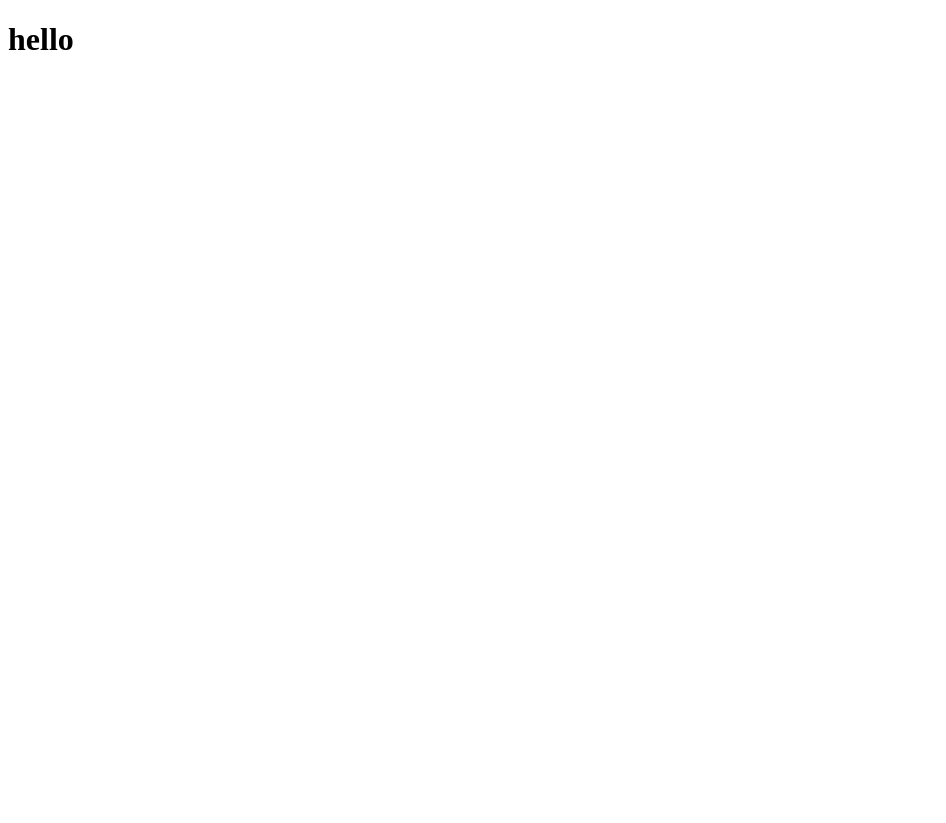
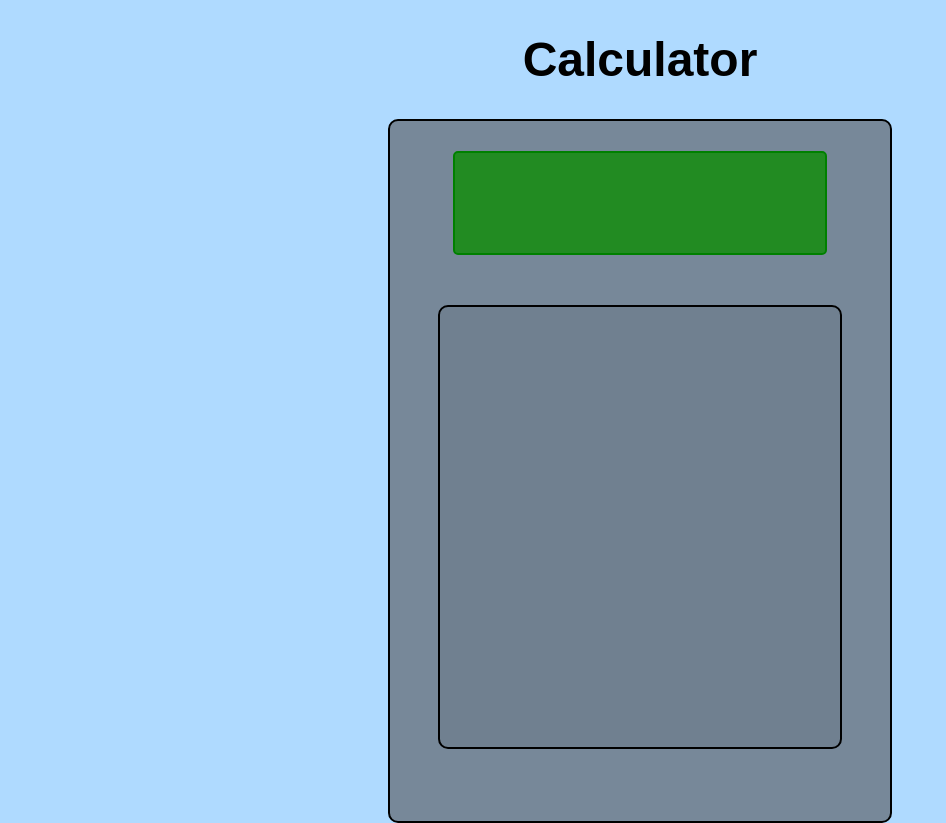
Before and after one commit to Evanp215/calculator, a plain HTML site: page index.html in a window 1280 px wide. Shown: the whole page, without its empty margins (0-946 px from the left). Before the commit the page ends 800 px from the top, so only its background shows below. Drawn offline with Linux system fonts and the light colour scheme.

Commit message:
Created html and css calculator container and styles

```diff
--- a/index.html
+++ b/index.html
@@ -7,6 +7,10 @@
     <script src="script.js" defer></script>
   </head>
   <body>
-    <h1>hello</h1>
+    <h1 id="header">Calculator</h1>
+    <div id="calc-container">
+      <div id="calc-screen"></div>
+      <div id="calc-button-container"></div>
+    </div>
   </body>
 </html>
--- a/styles.css
+++ b/styles.css
@@ -0,0 +1,38 @@
+body {
+  margin: 0;
+  padding: 0;
+  display: flex;
+  flex-direction: column;
+  align-items: center;
+  background-color:rgb(175, 218, 255);
+}
+#header {
+  font-family: Arial, Helvetica, sans-serif;
+  font-size: 48px;
+}
+#calc-container {
+  border: 2px solid black;
+  border-radius: 10px;
+  width: 500px;
+  height: 700px;
+  display: flex;
+  flex-direction: column;
+  align-items: center;
+  background-color:lightslategray;
+}
+#calc-screen {
+  border: 2px solid green;
+  border-radius: 5px  ;
+  width: 370px;
+  height: 100px;
+  margin-top: 30px;
+  background-color:forestgreen;
+}
+#calc-button-container {
+  border: 2px solid black;
+  border-radius: 10px;
+  margin-top: 50px;
+  width: 400px;
+  height: 440px;
+  background-color:slategrey;
+}
```
